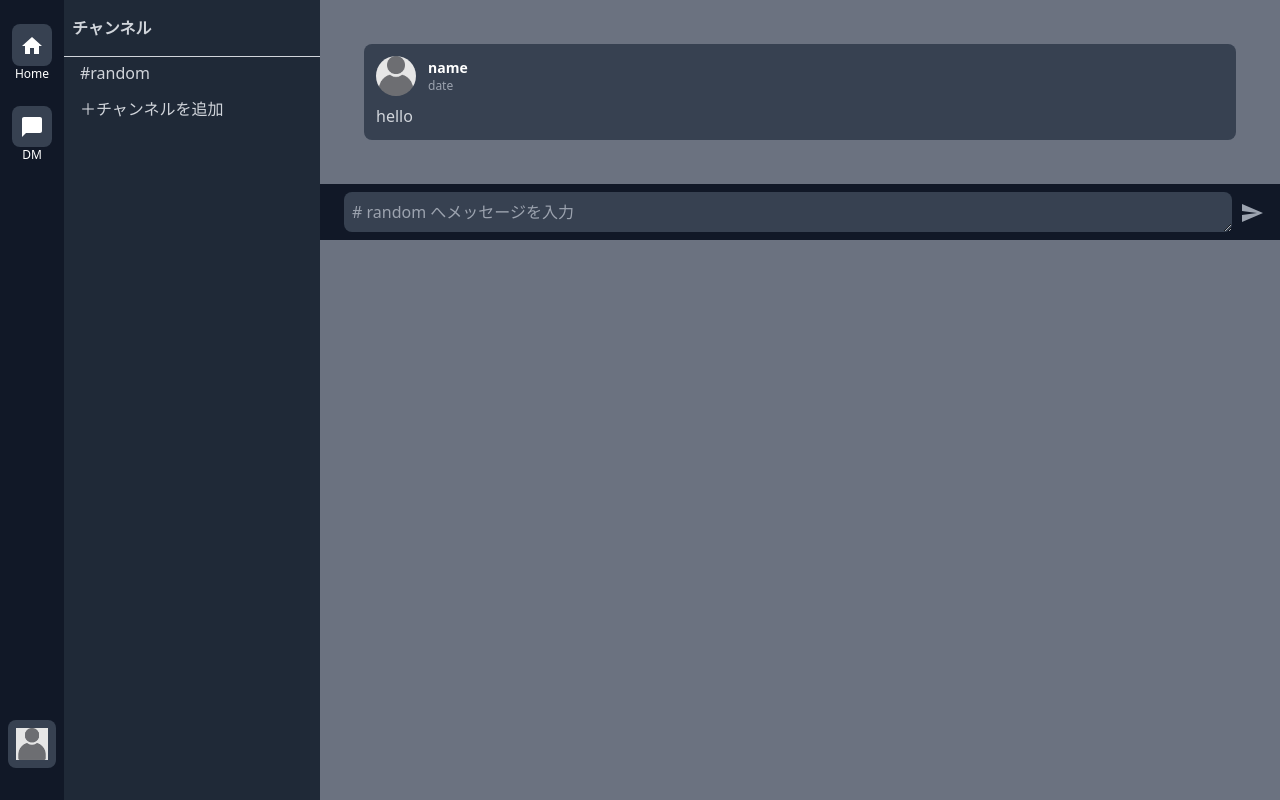
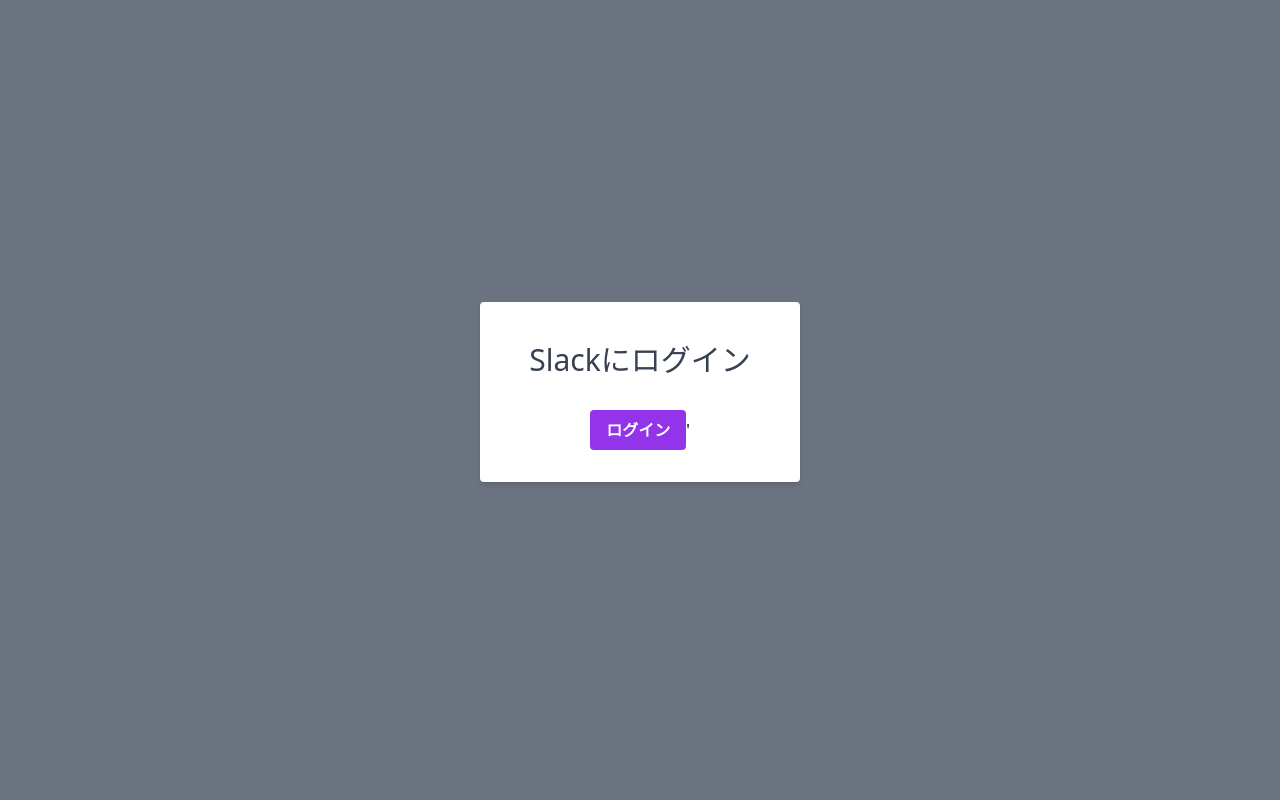
Before and after one commit to S-Taichiii/slack-clone, a React (Create React App) app: page / in a window 1280 px wide. Built offline with nearby package versions, Linux system fonts and the light colour scheme.

Commit message:
firebase-login

```diff
--- a/package.json
+++ b/package.json
@@ -15,6 +15,7 @@
     "@types/node": "^16.18.97",
     "@types/react": "^18.3.2",
     "@types/react-dom": "^18.3.0",
+    "firebase": "^10.12.0",
     "react": "^18.3.1",
     "react-dom": "^18.3.1",
     "react-scripts": "5.0.1",
--- a/src/App.css
+++ /dev/null
@@ -1,38 +0,0 @@
-.App {
-  text-align: center;
-}
-
-.App-logo {
-  height: 40vmin;
-  pointer-events: none;
-}
-
-@media (prefers-reduced-motion: no-preference) {
-  .App-logo {
-    animation: App-logo-spin infinite 20s linear;
-  }
-}
-
-.App-header {
-  background-color: #282c34;
-  min-height: 100vh;
-  display: flex;
-  flex-direction: column;
-  align-items: center;
-  justify-content: center;
-  font-size: calc(10px + 2vmin);
-  color: white;
-}
-
-.App-link {
-  color: #61dafb;
-}
-
-@keyframes App-logo-spin {
-  from {
-    transform: rotate(0deg);
-  }
-  to {
-    transform: rotate(360deg);
-  }
-}
--- a/src/App.tsx
+++ b/src/App.tsx
@@ -1,13 +1,14 @@
 import React from 'react';
-import './App.css';
 import SideBar from './components/SideBar';
 import ChatContainer from './components/ChatContainer';
+import Login from './components/Login';
 
 function App() {
   return (
     <div className="flex">
-      <SideBar />
-      <ChatContainer />
+      <Login />
+      {/* <SideBar />
+      <ChatContainer /> */}
     </div>
   );
 }
--- a/src/components/ChatContainer.tsx
+++ b/src/components/ChatContainer.tsx
@@ -1,12 +1,12 @@
 import React from 'react'
 import ChatList from './ChatContainer/ChatList'
-import ChatArea from './ChatContainer/ChatArea'
+import MessageArea from './ChatContainer/MessageArea'
 
 function ChatContainer() {
   return (
     <div className='flex flex-grow h-screen'>
         <ChatList />
-        <ChatArea />
+        <MessageArea />
     </div>
   )
 }
--- a/src/components/ChatContainer/ChatArea.tsx
+++ /dev/null
@@ -1,36 +0,0 @@
-import React from 'react'
-import { TextareaAutosize } from '@mui/base/TextareaAutosize';
-import SendIcon from '@mui/icons-material/Send';
-
-function ChatArea() {
-  return (
-    <div className='flex-1 flex flex-col bg-gray-500 text-white'>
-      <div className='p-4 m-4 '>
-        <div className='bg-gray-700 p-3 m-3 rounded-lg'>
-          <div className='flex items-center mb-2'>
-            <img className='w-10 h-10 rounded-full mr-3' src='./default-user-icon.png' />
-            <div>
-              <div className='text-sm font-semibold text-white'>name</div>
-              <div className='text-xs text-gray-400'>date</div>
-            </div>
-          </div>
-          <p className='text-gray-300'>hello</p>
-        </div>
-      </div>
-
-      <div className='px-4 py-2 bottom-0 bg-gray-900'>
-        <div className='flex items-center'>
-          <TextareaAutosize
-            placeholder='# random へメッセージを入力'
-            className='flex-1 bg-gray-700 text-white p-2 mx-2 rounded-lg focus:outline-none'
-          />
-          <button className='text-gray-400 hover:text-white'>
-            <SendIcon />
-          </button>
-        </div>
-      </div>
-    </div>
-  )
-}
-
-export default ChatArea
--- /dev/null
+++ b/src/components/Login.tsx
@@ -0,0 +1,32 @@
+import React from 'react'
+import { signInWithGoogle } from '../features/auth/Auth'
+
+function Login() {
+    const loginWithGoogle = async () => {
+        try {
+            const result = await signInWithGoogle();
+            const login_user = result.user;
+
+            console.log(login_user);
+        } catch (error) {
+            console.log("Login failed: ", error);
+        }
+    }
+
+    return (
+        <div className='fixed flex inset-0 items-center justify-center bg-gray-500'>
+            <div className='w-full max-w-xs'>
+                <div className='bg-white shadow-md rounded px-8 pt-6 pb-8 mb-4'>
+                    <div className="mb-8">
+                        <h1 className='text-3xl text-center text-gray-700 mt-4' >Slackにログイン</h1>
+                    </div>
+                    <div className='flex items-center justify-center'>
+                        <button className='bg-purple-600 hover:bg-purple-700 text-white font-bold py-2 px-4 rounded focus:outline-none focus:shadow-outline' onClick={loginWithGoogle}>ログイン</button>'
+                    </div>
+                </div>
+            </div>
+        </div>
+    )
+}
+
+export default Login
--- /dev/null
+++ b/src/features/auth/Auth.ts
@@ -0,0 +1,13 @@
+import { getAuth, GoogleAuthProvider, signInWithPopup } from "firebase/auth";
+import { firebaseApp } from "../../firebase/firebaseconfig";
+
+export const auth = getAuth(firebaseApp);
+
+export const signInWithGoogle = () => {
+  const provider = new GoogleAuthProvider();
+  return signInWithPopup(auth, provider);
+};
+
+export const signOut = () => {
+  return auth.signOut();
+};
--- /dev/null
+++ b/src/firebase/firebaseconfig.ts
@@ -0,0 +1,19 @@
+// Import the functions you need from the SDKs you need
+import { initializeApp } from "firebase/app";
+// TODO: Add SDKs for Firebase products that you want to use
+// https://firebase.google.com/docs/web/setup#available-libraries
+
+// Your web app's Firebase configuration
+const firebaseConfig = {
+  apiKey: "AIzaSyDhEqXgsJAF5Z9p8gOnOX4F_QBgQxhdufA",
+  authDomain: "slack-clone-e7a2b.firebaseapp.com",
+  projectId: "slack-clone-e7a2b",
+  storageBucket: "slack-clone-e7a2b.appspot.com",
+  messagingSenderId: "122504334410",
+  appId: "1:122504334410:web:0081b6c359445ba7562ab3",
+};
+
+// Initialize Firebase
+const firebaseApp = initializeApp(firebaseConfig);
+
+export { firebaseApp };
--- a/src/index.tsx
+++ b/src/index.tsx
@@ -2,7 +2,6 @@
 import ReactDOM from 'react-dom/client';
 import './index.css';
 import App from './App';
-import reportWebVitals from './reportWebVitals';
 
 const root = ReactDOM.createRoot(
   document.getElementById('root') as HTMLElement
@@ -12,8 +11,3 @@
     <App />
   </React.StrictMode>
 );
-
-// If you want to start measuring performance in your app, pass a function
-// to log results (for example: reportWebVitals(console.log))
-// or send to an analytics endpoint. Learn more: https://bit.ly/CRA-vitals
-reportWebVitals();
--- a/src/react-app-env.d.ts
+++ /dev/null
@@ -1 +0,0 @@
-/// <reference types="react-scripts" />
--- a/src/reportWebVitals.ts
+++ /dev/null
@@ -1,15 +0,0 @@
-import { ReportHandler } from 'web-vitals';
-
-const reportWebVitals = (onPerfEntry?: ReportHandler) => {
-  if (onPerfEntry && onPerfEntry instanceof Function) {
-    import('web-vitals').then(({ getCLS, getFID, getFCP, getLCP, getTTFB }) => {
-      getCLS(onPerfEntry);
-      getFID(onPerfEntry);
-      getFCP(onPerfEntry);
-      getLCP(onPerfEntry);
-      getTTFB(onPerfEntry);
-    });
-  }
-};
-
-export default reportWebVitals;
```
Also changed, not shown: src/setupTests.ts (deleted, +0 -5 lines), 2 other files (tests, documents, lock files or other folders).
